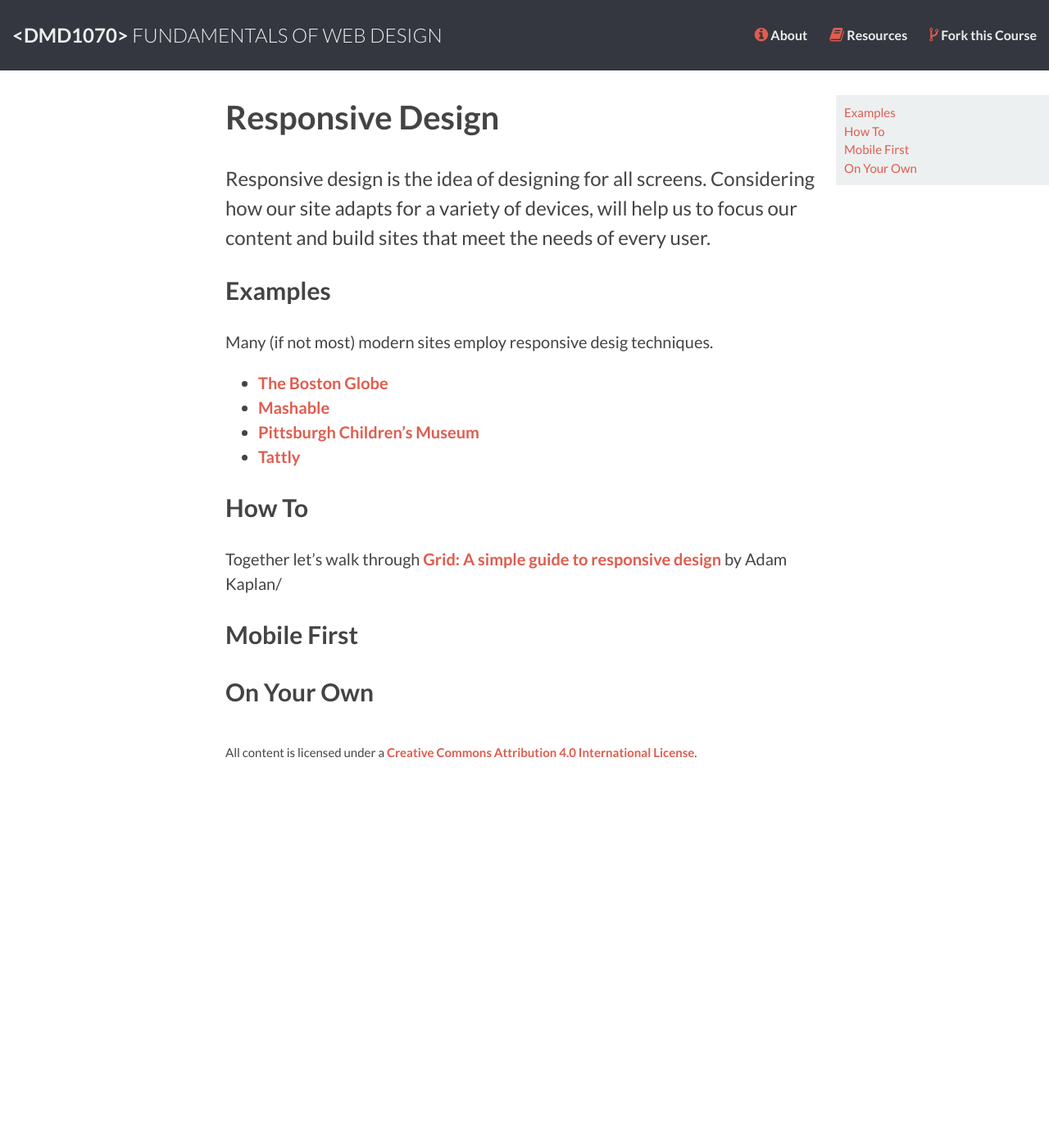
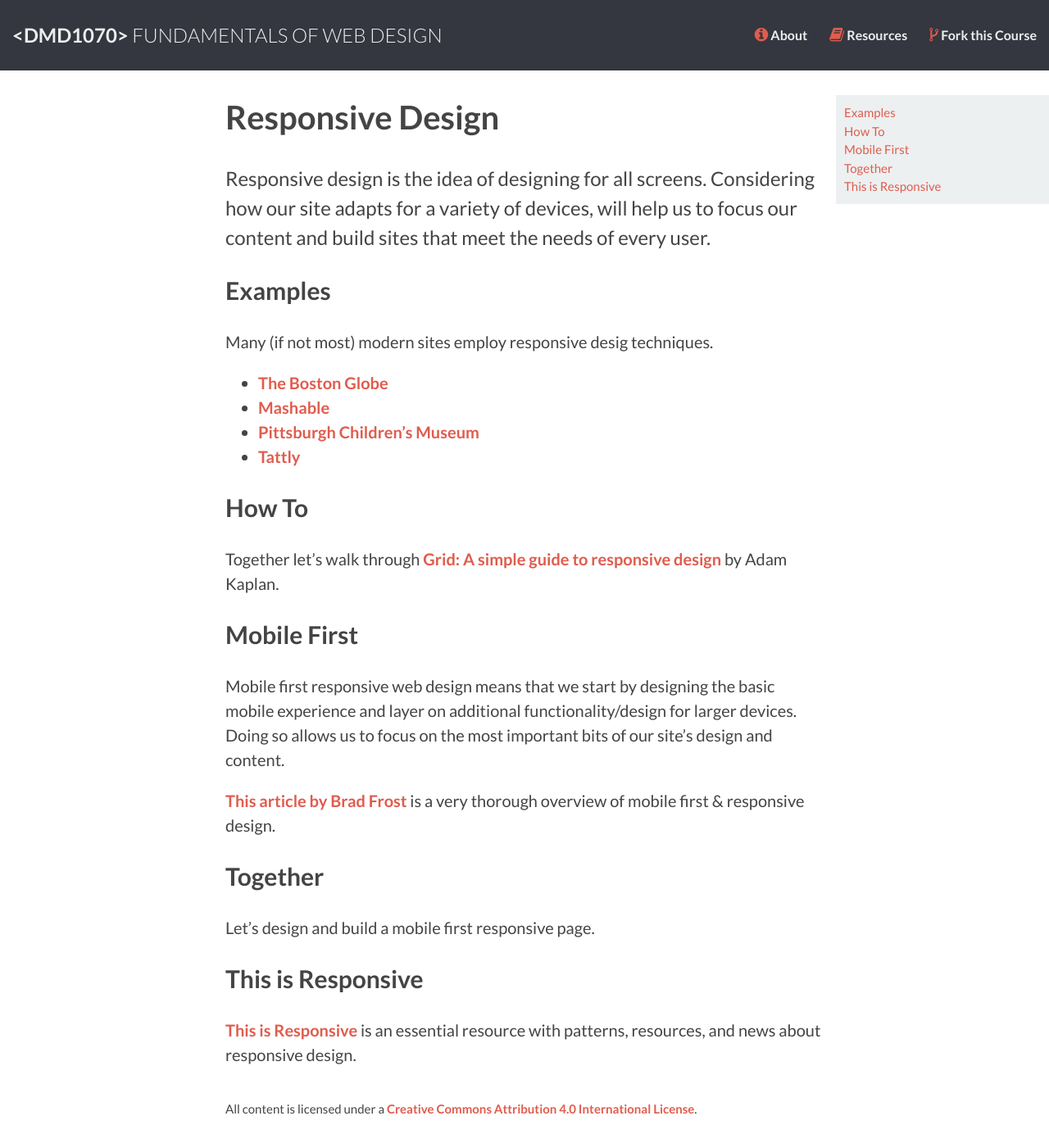
Before and after one commit to DMD1070/DMD1070.github.io, a Jekyll site: the page built from lessons/9-responsive-design.md, in a window 1280 px wide. Shown: the whole page at 82% size. Built offline with Jekyll 4.4.1, drawn with Linux system fonts in a browser that asks for light colours; Markdown is read by kramdown in place of the engine named in the settings; before the commit the page ends 949 px from its top, so only the background shows below that.

Commit message:
Updated lesson outline

```diff
--- a/lessons/9-responsive-design.md
+++ b/lessons/9-responsive-design.md
@@ -19,8 +20,18 @@ Many (if not most) modern sites employ responsive desig techniques.
 
 ## How To
 
-Together let's walk through [Grid: A simple guide to responsive design](http://www.adamkaplan.me/grid/) by Adam  Kaplan/
+Together let's walk through [Grid: A simple guide to responsive design](http://www.adamkaplan.me/grid/) by Adam  Kaplan.
 
 ## Mobile First
 
-## On Your Own
+Mobile first responsive web design means that we start by designing the basic mobile experience and layer on additional functionality/design for larger devices. Doing so allows us to focus on the most important bits of our site's design and content.
+
+[This article by Brad Frost](http://bradfrostweb.com/blog/web/mobile-first-responsive-web-design/) is a very thorough overview of mobile first & responsive design.
+
+## Together
+
+Let's design and build a mobile first responsive page.
+
+## This is Responsive
+
+[This is Responsive](http://bradfrost.github.io/this-is-responsive/) is an essential resource with patterns, resources, and news about responsive design.
```
Also changed, not shown: other parts of lessons/9-responsive-design.md (+1 -0 lines).
